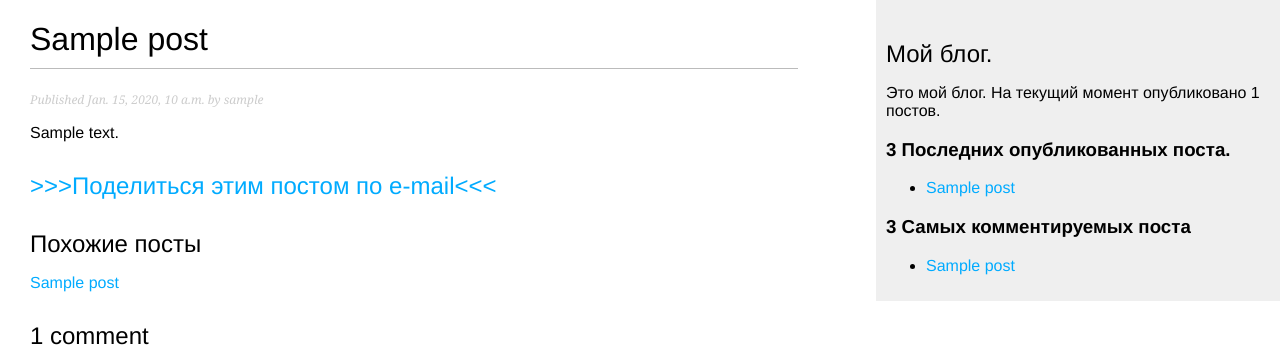
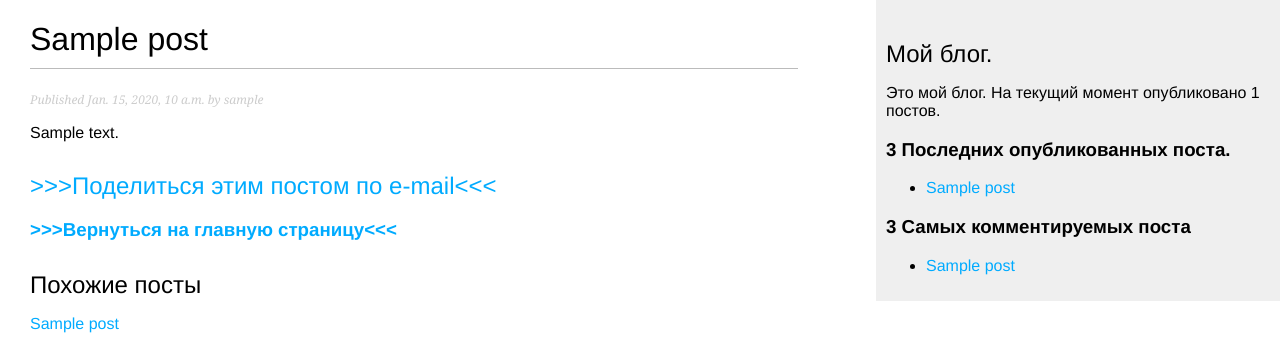
Before and after one commit to Rustam-Gazizulin/myBlog, a Django app: template blog/templates/blog/post/detail.html in a window 1280 px wide. Shown: the top 364 px of the page. Run offline with Django 4.2, Linux system fonts and the light colour scheme; tables that the repository leaves empty hold one stand-in row (values such as "Sample post"); the template is opened without the code that fills it: values that come from a table or form of the project are taken from there, most other values are stand-ins (such as "Sample title", 1, 10 or a date in 2020).

Commit message:
Добавил ссылку перехода на главную страницу с деталки

```diff
--- a/blog/templates/blog/post/detail.html
+++ b/blog/templates/blog/post/detail.html
@@ -12,6 +12,9 @@
   <p>
     <a href="{% url "blog:post_share" post.id %}">
         <h2> >>>Поделиться этим постом по e-mail<<< </h2>
+    </a>
+      <a href="{% url "blog:post_list" %}">
+        <h3> >>>Вернуться на главную страницу<<< </h3>
     </a>
   </p>
 
```
